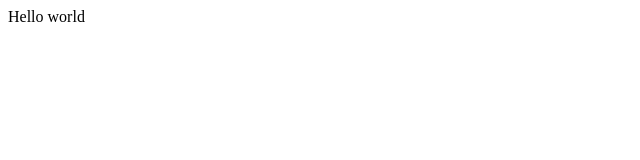
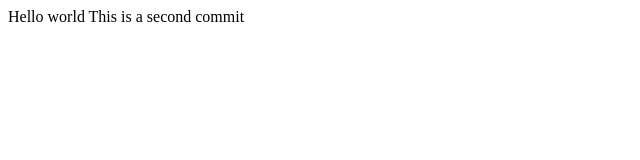
Before and after one commit to raghuagguk/learning-Git, a plain HTML site: page index.html in a window 1280 px wide. Shown: the whole page, without its empty margins (0-640 px from the left). Drawn offline with Linux system fonts and the light colour scheme.

Commit message:
added body

```diff
--- a/index.html
+++ b/index.html
@@ -3,4 +3,5 @@
 <body>
 Hello world
 </body>
+<body> This is a second commit </body>
 </html>
```
